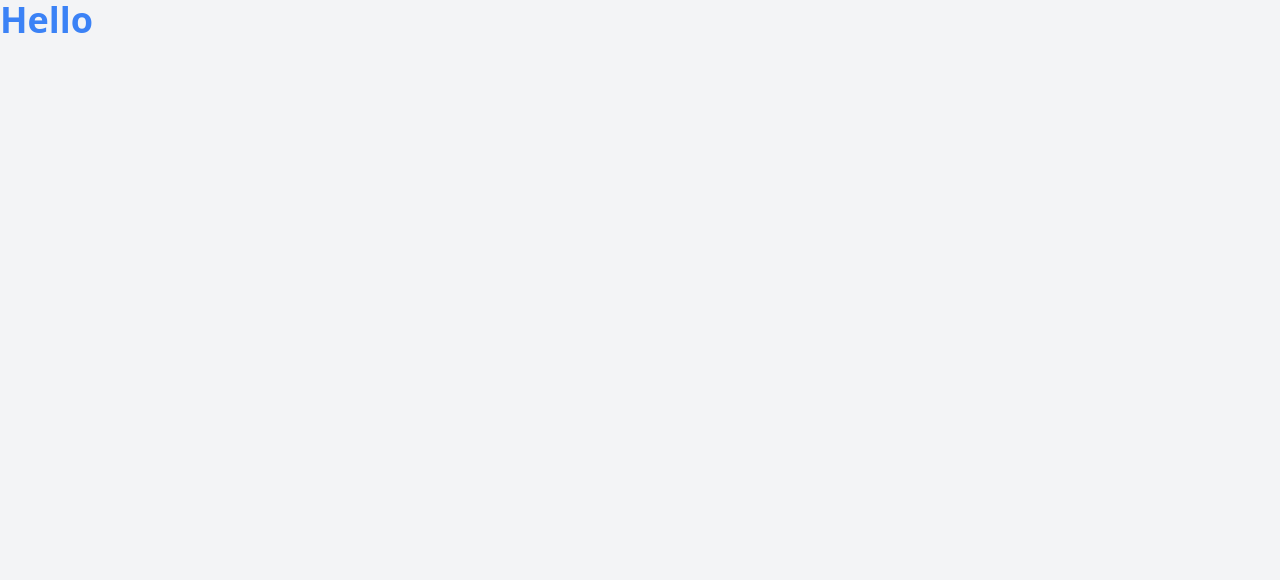
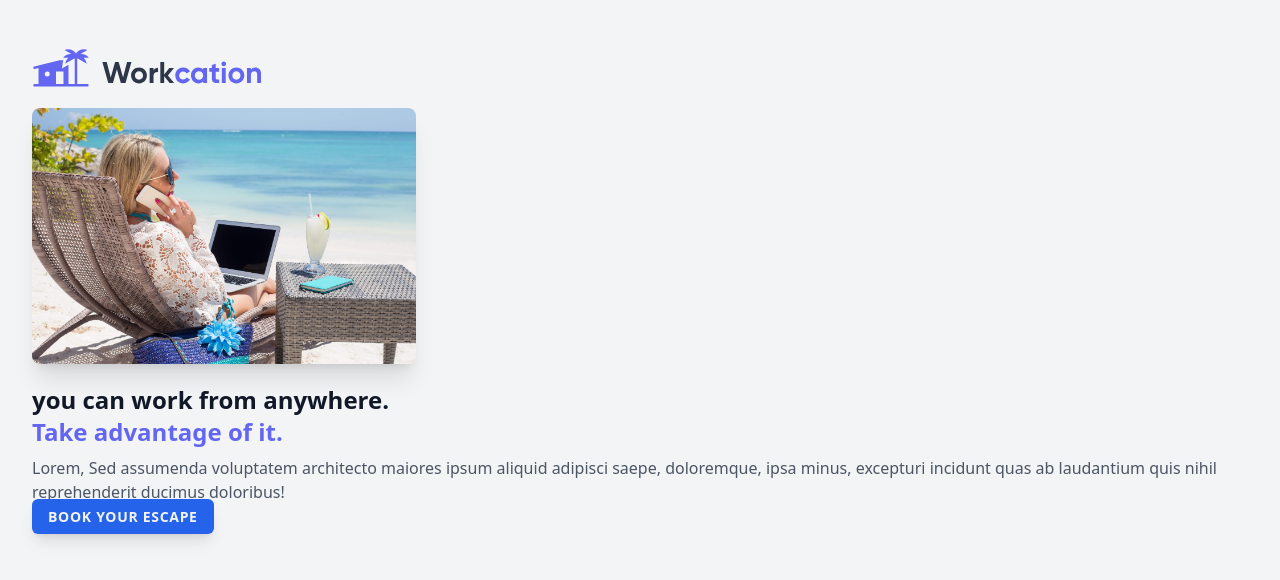
Before and after one commit to hussainHakimi/Workcation, a plain HTML site: page index.html in a window 1280 px wide. Drawn offline with nearby package versions, Linux system fonts and the light colour scheme.

Commit message:
first phase is done.

```diff
--- a/index.html
+++ b/index.html
@@ -8,6 +8,15 @@
 </head>
 <script src="https://cdn.tailwindcss.com"></script>
 <body class="bg-gray-100">
-  <h1 class="text-blue-500 text-4xl font-bold">Hello</h1>
+  <div class="px-8 py-12">
+    <img class="h-10" src="img/logo.svg" alt="workcation">
+    <img class="h-64 rounded-lg mt-5 shadow-xl" src="img/beach-work.jpg" alt="main-img">
+    <h1 class="text-2xl font-bold text-gray-900 mt-5">
+      you can work from anywhere.<br>
+      <span class="text-indigo-500">Take advantage of it.</span>
+    </h1>
+    <p class="justify mt-2 text-gray-600">Lorem, Sed assumenda voluptatem architecto maiores ipsum aliquid adipisci saepe, doloremque, ipsa minus, excepturi incidunt quas ab laudantium quis nihil reprehenderit ducimus doloribus!</p>
+    <a href="#" class="bg-blue-600 px-4 py-2 mt-4 rounded-md shadow-lg text-gray-100 uppercase text-sm tracking-wider font-semibold" type="button">Book your escape</a>
+  </div>
 </body>
 </html>
```
